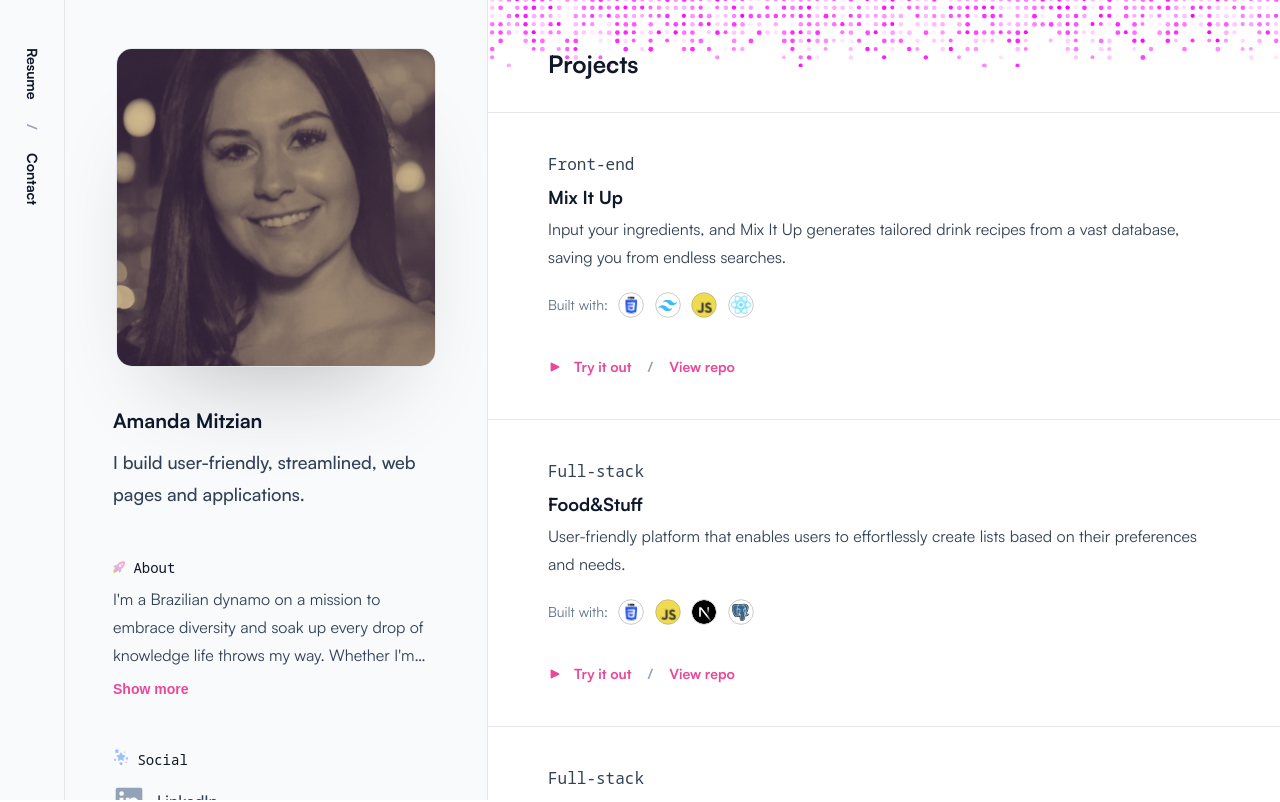
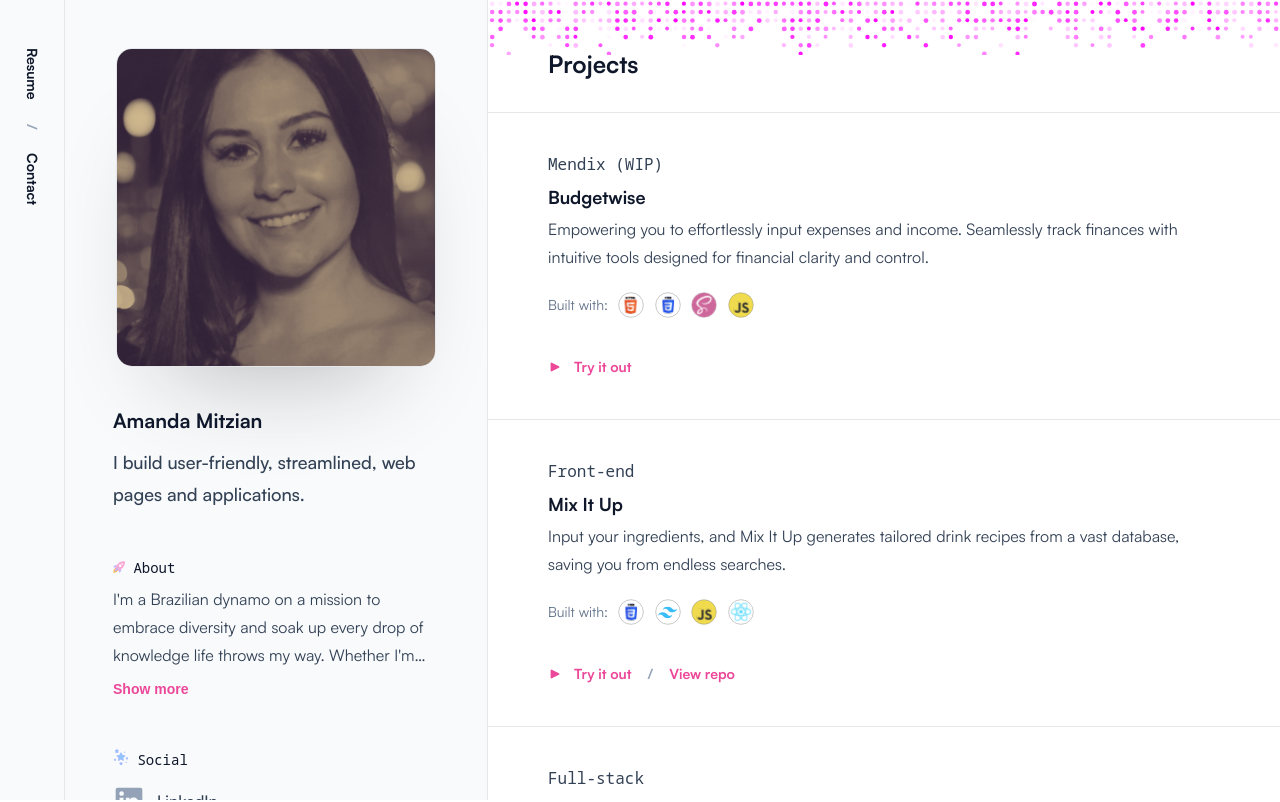
Before and after one commit to aobarbieri/react-portfolio, a React (Vite) app: page / in a window 1280 px wide. Shown: the top 802 px of the page. Built offline with nearby package versions, Linux system fonts and the light colour scheme.

Commit message:
Add Mendix project, comment out non-working Email list item

```diff
--- a/public/projects.json
+++ b/public/projects.json
@@ -1,10 +1,30 @@
 [
 	{
 		"id": 1,
+		"name": "Budgetwise",
+		"live": "https://myfirstmacapp102-sandbox.mxapps.io/",
+		"git": "",
+		"description": "Empowering you to effortlessly input expenses and income. Seamlessly track finances with intuitive tools designed for financial clarity and control.",
+		"type": "Mendix (WIP)",
+		"tech": {
+			"html": true,
+			"css": true,
+			"sass": true,
+			"tailwind": false,
+			"js": true,
+			"react": false,
+			"nextJs": false,
+			"express": false,
+			"mongodb": false,
+			"mongoose": false,
+			"postgre": false
+		}
+	},
+	{
+		"id": 2,
 		"name": "Mix It Up",
 		"live": "https://mix-itup.netlify.app/",
 		"git": "https://github.com/aobarbieri/mix-it-up-2.0",
-		"image": "/assets/images/mix-it-up.png",
 		"description": "Input your ingredients, and Mix It Up generates tailored drink recipes from a vast database, saving you from endless searches.",
 		"type": "Front-end",
 		"tech": {
@@ -22,11 +42,10 @@
 		}
 	},
 	{
-		"id": 2,
+		"id": 3,
 		"name": "Food&Stuff",
 		"live": "https://lumina-task.vercel.app/",
 		"git": "https://github.com/aobarbieri/LuminaTask",
-		"image": "/assets/images/food&stuff.png",
 		"description": "User-friendly platform that enables users to effortlessly create lists based on their preferences and needs.",
 		"type": "Full-stack",
 		"tech": {
@@ -44,11 +63,10 @@
 		}
 	},
 	{
-		"id": 3,
+		"id": 4,
 		"name": "Animal Kingdom",
 		"live": "https://animalkingdom-67bef32faf2a.herokuapp.com/",
 		"git": "https://github.com/smackeem/Animal_Kingdom_Project_2",
-		"image": "/assets/images/animal-kingdom.png",
 		"description": "Streamlining the pet care experience for owners and veterinarians alike. Enjoy stress-free management of your pet's health.",
 		"type": "Full-stack",
 		"tech": {
@@ -66,11 +84,10 @@
 		}
 	},
 	{
-		"id": 4,
+		"id": 5,
 		"name": "Doxie Dash",
 		"live": "https://aobarbieri.github.io/doxie-game/",
 		"git": "https://github.com/aobarbieri/doxie-game",
-		"image": "/assets/images/doxie-dash.png",
 		"description": "Play as an elongated dachshund in Doxie Dash, exploring a doggy-themed snake game.",
 		"type": "Front-end",
 		"tech": {
@@ -88,11 +105,10 @@
 		}
 	},
 	{
-		"id": 5,
+		"id": 6,
 		"name": "All Metro",
 		"live": "https://allmetro.netlify.app/",
 		"git": "https://github.com/aobarbieri/allmetro",
-		"image": "/assets/images/all-metro.png",
 		"description": "Your go-to in Piracicaba - Brazil, for training, consulting, calibration, maintenance, and sales of residential and commercial scales.",
 		"type": "Front-end",
 		"tech": {
@@ -110,11 +126,10 @@
 		}
 	},
 	{
-		"id": 6,
+		"id": 7,
 		"name": "StudiOn",
 		"live": "https://studion-events.netlify.app/",
 		"git": "https://github.com/aobarbieri/studion",
-		"image": "/assets/images/studion.png",
 		"description": "Impress your audience with seamless product launches and campaign introductions. Studion Events welcomes businesses and non-profits to trust them with their upcoming events.",
 		"type": "Front-end",
 		"tech": {
--- a/src/components/About.jsx
+++ b/src/components/About.jsx
@@ -46,13 +46,12 @@ export default function About({ about }) {
 							<span>GitHub</span>
 						</a>
 					</li>
-					<li className='list-item'>
-						<a href='' target='_blank' rel='noreferrer'>
+					{/* <li className='list-item'>
+						<a href='' target='' rel='noreferrer'>
 							<img src={email} alt='' />
 							<span>Email</span>
-							{/* fix this */}
 						</a>
-					</li>
+					</li> */}
 				</ul>
 			</div>
 		</section>
--- a/src/components/Projects.jsx
+++ b/src/components/Projects.jsx
@@ -74,10 +74,16 @@ export default function Projects() {
 										<img src={view} alt='View' />
 										Try it out
 									</a>
-									<span>/</span>
-									<a className='btn-cta' href={project.git} target='_blank' rel='noreferrer'>
-										View repo
-									</a>
+									{project.git === '' ? (
+										''
+									) : (
+										<>
+											<span>/</span>
+											<a className='btn-cta' href={project.git} target='_blank' rel='noreferrer'>
+												View repo
+											</a>
+										</>
+									)}
 								</div>
 							</div>
 						</div>
```
Also changed, not shown: 1 other file (tests, documents, lock files or other folders).
